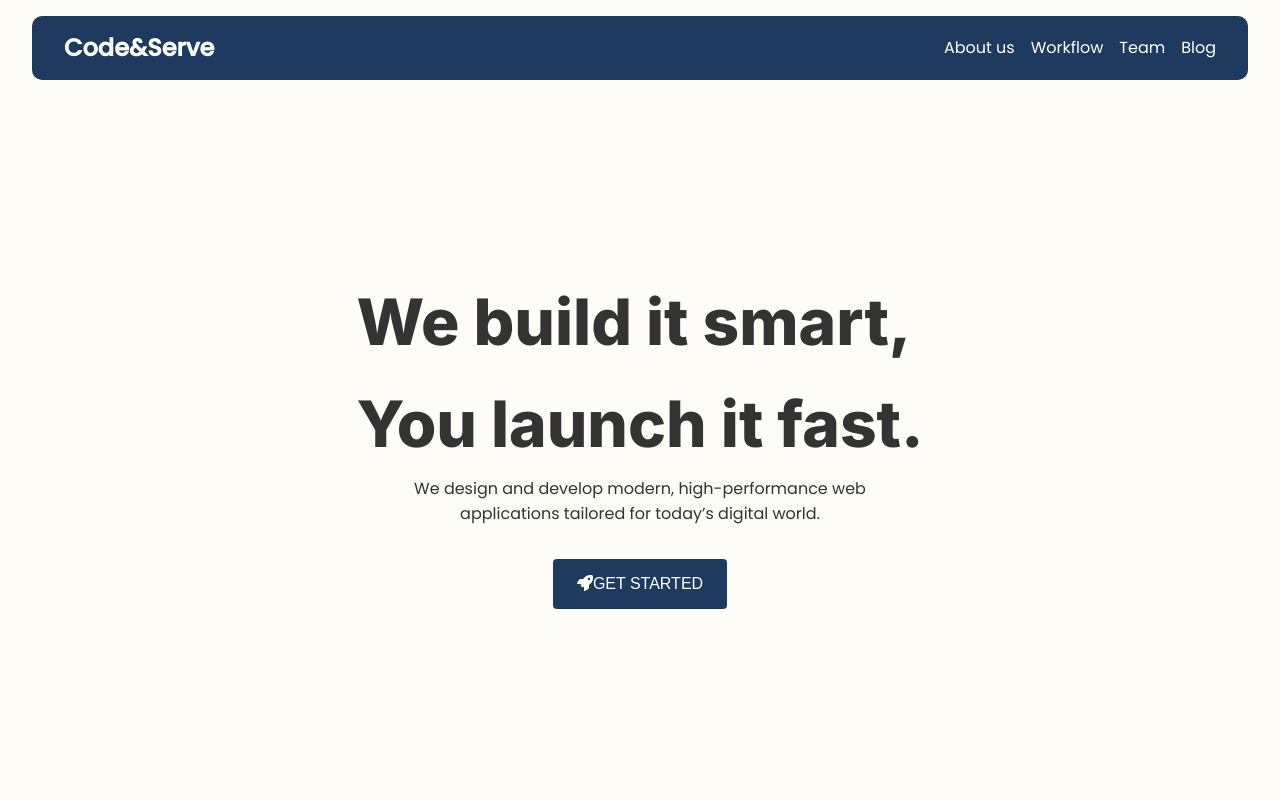
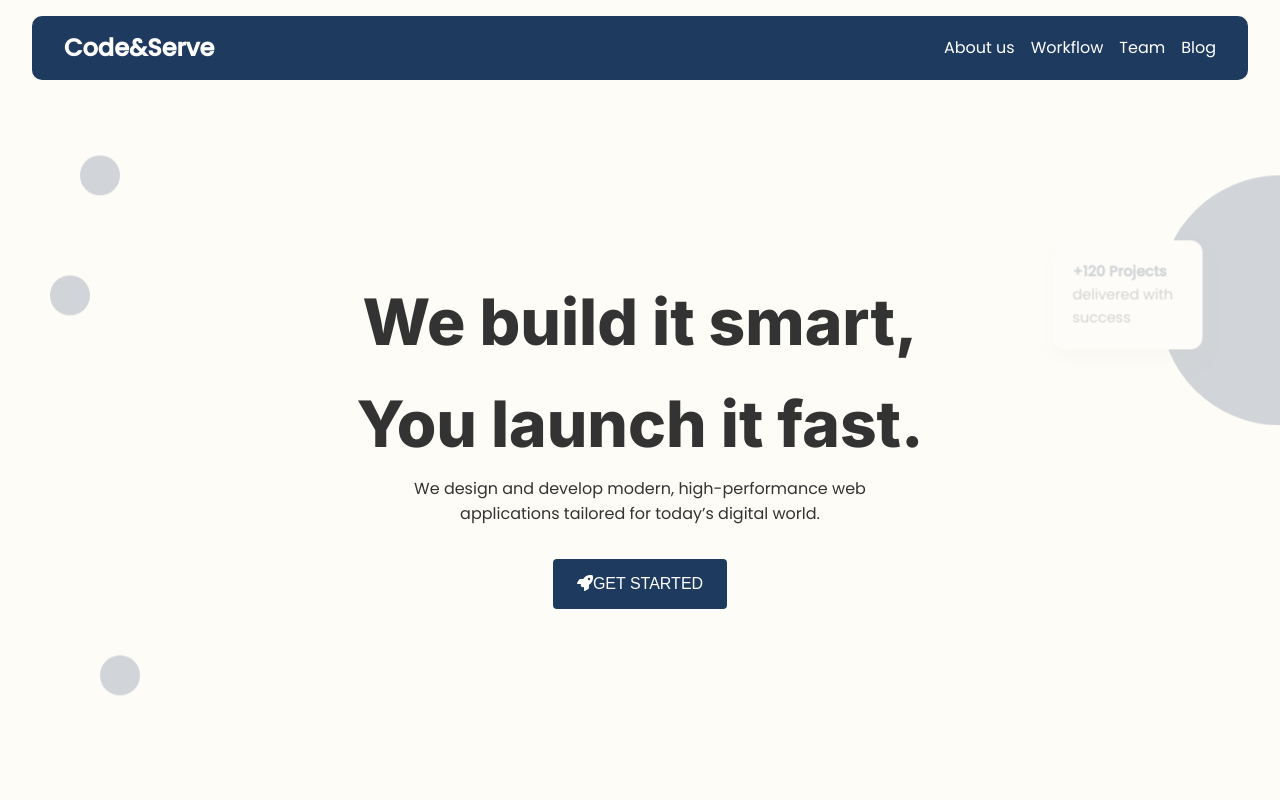
Before and after one commit to ArenaMendrika/Code-Serve, a plain HTML site: page index.html in a window 1280 px wide. Shown: the top 800 px of the page. Drawn offline with Linux system fonts and the light colour scheme.

Commit message:
feat: home animation

```diff
--- a/index.html
+++ b/index.html
@@ -23,6 +23,18 @@
 
   <main>
 <section class="home">
+  <!-- Decorative Bubbles -->
+  <div class="bubble large-bubble">
+    <div class="floating-card">
+      <h3>+120 Projects</h3>
+      <p>delivered with success</p>
+    </div>
+  </div>
+  <div class="bubble small-bubble top-left"></div>
+  <div class="bubble small-bubble middle-left"></div>
+  <div class="bubble small-bubble bottom-left"></div>
+
+  <!-- Hero Content -->
   <div class="hero-text">
     <h1>We build it smart, <br> You launch it fast.</h1>
     <p>We design and develop modern, high-performance web applications tailored for today’s digital world.</p>
@@ -31,6 +43,7 @@
     </div>
   </div>
 </section>
+
 
     <section class="about-section">
 <div class="about-images-two">
--- a/style.css
+++ b/style.css
@@ -44,11 +44,12 @@ nav {
   font-size: 1.5rem;
   font-weight: bold;
 }
-
 .home {
+  position: relative;
   display: flex;
   align-items: center;
   justify-content: center;
+  overflow: hidden;
 }
 
 .hero-text {
@@ -58,6 +59,9 @@ nav {
   flex-direction: column;
   justify-content: center;
   align-items: center;
+  z-index: 1;
+  position: relative;
+  text-align: center;
 }
 
 .hero-text h1 {
@@ -68,7 +72,7 @@ nav {
 
 .hero-text p {
   width: 40%;
-    text-align: center;
+  font-family: 'Poppins', sans-serif;
 }
 
 .home-button {
@@ -77,7 +81,7 @@ nav {
   margin-top: 2rem;
 }
 
-.home-button button{
+.home-button button {
   padding: 12px 24px;
   font-size: 16px;
   border-radius: 4px;
@@ -88,6 +92,92 @@ nav {
   color: white;
   border: none;
 }
+
+.bubble {
+  position: absolute;
+  border-radius: 50%;
+  background-color: #1e3a5f;
+  z-index: 0;
+  opacity: 0.2;
+}
+
+.large-bubble {
+  position: absolute;
+  width: 120px;
+  height: 250px;
+  border-top-left-radius: 160px;
+  border-bottom-left-radius: 160px;
+  border-top-right-radius: 0;
+  border-bottom-right-radius: 0;
+  top: 100px;
+  right: 0;
+  opacity: 0.2;
+  animation: float 6s ease-in-out infinite;
+  z-index: 0;
+}
+
+.small-bubble {
+  width: 40px;
+  height: 40px;
+  animation: float 6s ease-in-out infinite;
+}
+
+.top-left {
+  top: 80px;
+  left: 80px;
+}
+
+.middle-left {
+  top: 200px;
+  left: 50px;
+}
+
+.bottom-left {
+  bottom: 100px;
+  left: 100px;
+}
+
+.floating-card {
+  position: absolute;
+  top: 50%;
+  left: -110px;
+  transform: translateY(-50%);
+  background: white;
+  padding: 20px;
+  border-radius: 12px;
+  box-shadow: 0 10px 20px rgba(0,0,0,0.1);
+  width: 150px;
+  z-index: 1;
+  animation: floatCard 4s ease-in-out infinite;
+}
+
+.floating-card h3 {
+  margin: 0;
+  font-size: 0.9rem;
+  color: #1e3a5f;
+}
+
+.floating-card p {
+  margin: 0;
+  font-size: 0.9rem;
+  color: #333;
+}
+
+/* Animations */
+@keyframes float {
+  0% { transform: translateY(0); }
+  50% { transform: translateY(-20px); }
+  100% { transform: translateY(0); }
+}
+
+@keyframes floatCard {
+  0% { transform: translateY(-50%) translateX(0); }
+  50% { transform: translateY(-60%) translateX(5px); }
+  100% { transform: translateY(-50%) translateX(0); }
+}
+
+
+
 
 /* about */
 .about-section {
```
Also changed, not shown: 2 other files. Lines whose indentation alone changed are shown as unchanged.
